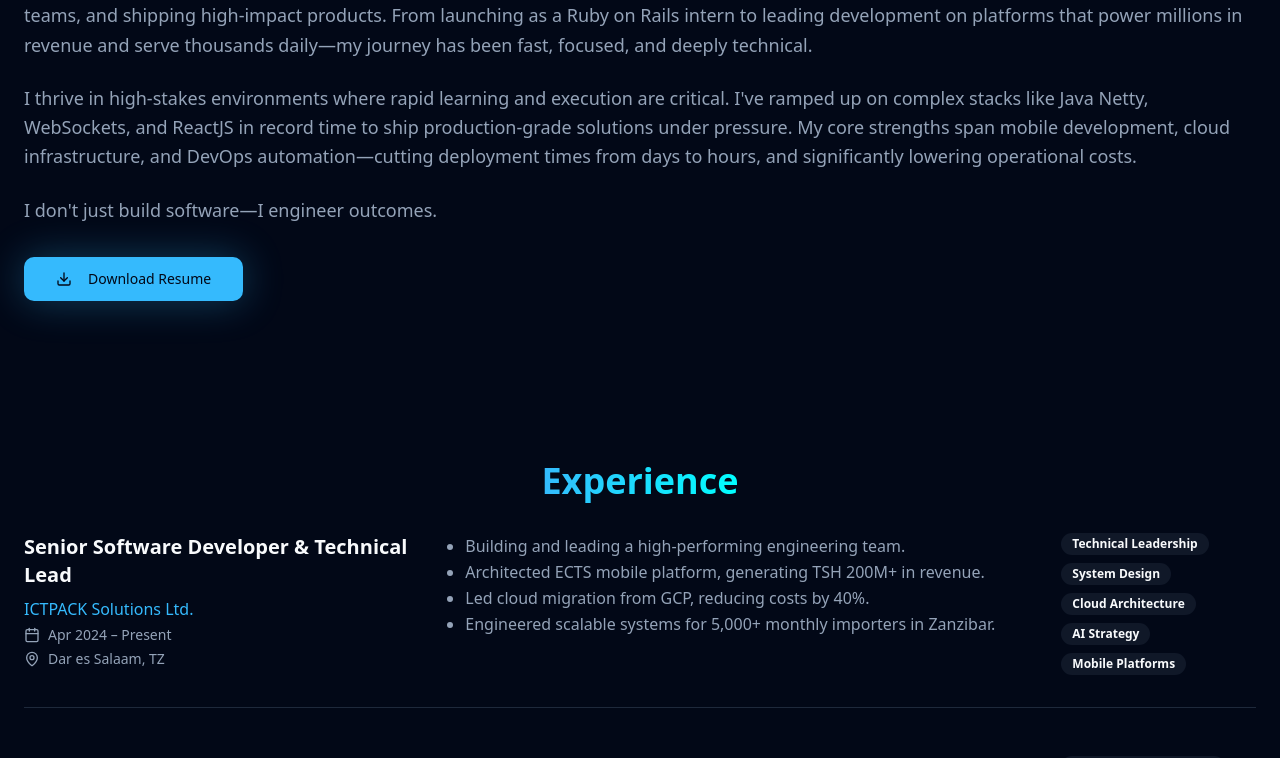
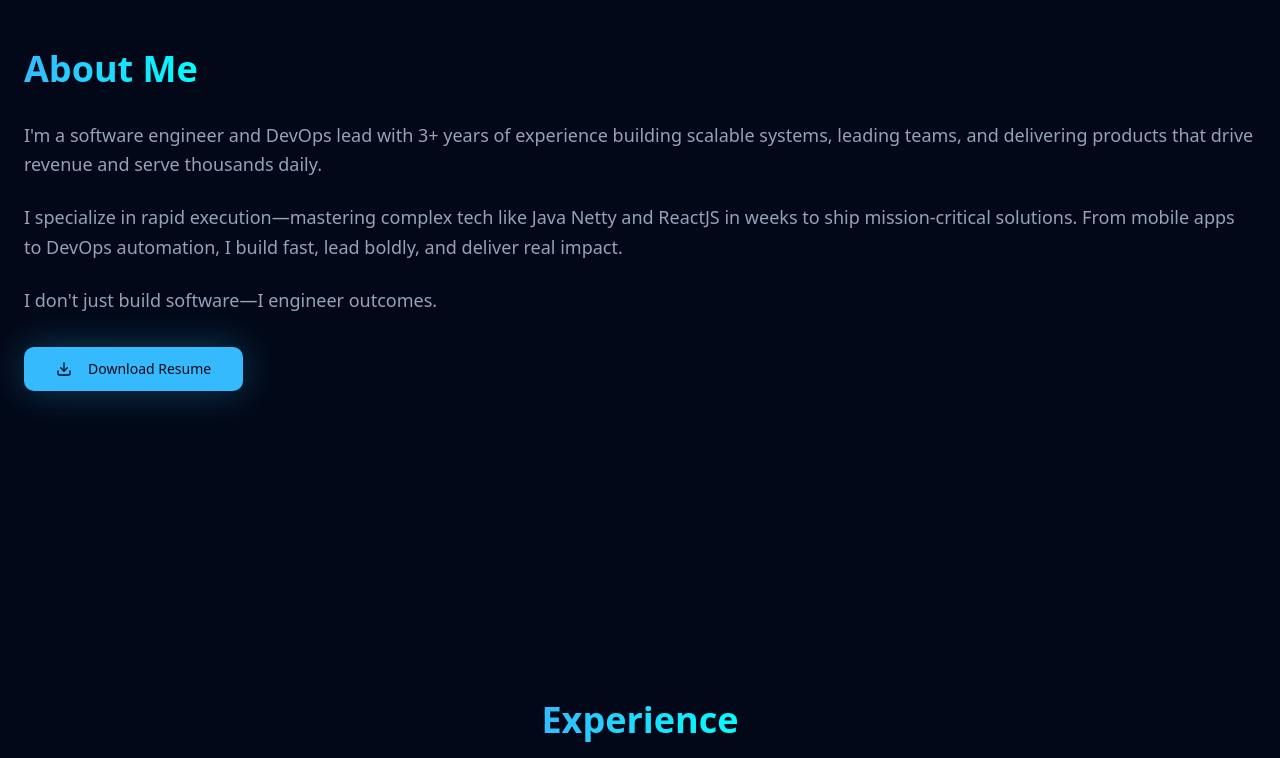
Before and after one commit to mepowerleo10/mepowerleo10.github.io, a React (Vite) app: page / in a window 1280 px wide. Shown: the part 980-1738 px from the top of the page. Built offline with nearby package versions, Linux system fonts and the light colour scheme.

Commit message:
Improve my about and section heights

```diff
--- a/src/components/About.tsx
+++ b/src/components/About.tsx
@@ -10,7 +10,7 @@ const About = () => {
   const isIntersecting = useIntersectionObserver(ref, { threshold: 0.1 });
 
   return (
-    <section id="about" className="py-20 px-6">
+    <section id="about" className="min-h-screen py-20 px-6 flex items-center justify-center">
       <div
         ref={ref}
         className={cn(
@@ -27,13 +27,11 @@ const About = () => {
 
 
           <p className="text-lg text-muted-foreground leading-relaxed mb-6">
-            I'm a results-driven Software Engineer and DevOps Lead with 3+ years of experience architecting scalable enterprise systems, leading agile teams, and shipping high-impact products.
-            From launching as a Ruby on Rails intern to leading development on platforms that power millions in revenue and serve thousands daily—my journey has been fast, focused, and deeply technical.
+            I'm a software engineer and DevOps lead with 3+ years of experience building scalable systems, leading teams, and delivering products that drive revenue and serve thousands daily.
           </p>
 
           <p className="text-lg text-muted-foreground leading-relaxed mb-6">
-            I thrive in high-stakes environments where rapid learning and execution are critical.
-            I've ramped up on complex stacks like Java Netty, WebSockets, and ReactJS in record time to ship production-grade solutions under pressure. My core strengths span mobile development, cloud infrastructure, and DevOps automation—cutting deployment times from days to hours, and significantly lowering operational costs.
+            I specialize in rapid execution—mastering complex tech like Java Netty and ReactJS in weeks to ship mission-critical solutions. From mobile apps to DevOps automation, I build fast, lead boldly, and deliver real impact.
           </p>
 
           <p className="text-lg text-muted-foreground leading-relaxed mb-6">
--- a/src/components/Contact.tsx
+++ b/src/components/Contact.tsx
@@ -79,7 +79,7 @@ const Contact = () => {
 
 
   return (
-    <section id="contact" className="py-20 px-6 bg-secondary/20">
+    <section id="contact" className="min-h-screen py-20 px-6 bg-secondary/20 flex items-center justify-center">
       <div
         ref={ref}
         className={cn(
--- a/src/components/Experience.tsx
+++ b/src/components/Experience.tsx
@@ -64,7 +64,7 @@ const Experience = () => {
 
 
   return (
-    <section id="experience" className="py-20 px-6">
+    <section id="experience" className="min-h-screen py-20 px-6 flex items-center justify-center">
       <div
         ref={ref}
         className={cn(
--- a/src/components/Projects.tsx
+++ b/src/components/Projects.tsx
@@ -68,7 +68,7 @@ const Projects = () => {
   };
 
   return (
-    <section id="projects" className="py-20 px-6 bg-secondary/20">
+    <section id="projects" className="min-h-screen py-20 px-6 bg-secondary/20 flex items-center justify-center">
       <div
         ref={ref}
         className={cn(
--- a/src/components/Skills.tsx
+++ b/src/components/Skills.tsx
@@ -22,7 +22,7 @@ const Skills = () => {
   ];
 
   return (
-    <section id="skills" className="py-20 px-6">
+    <section id="skills" className="min-h-screen py-20 px-6 flex items-center justify-center">
       <div
         ref={ref}
         className={cn(
```
